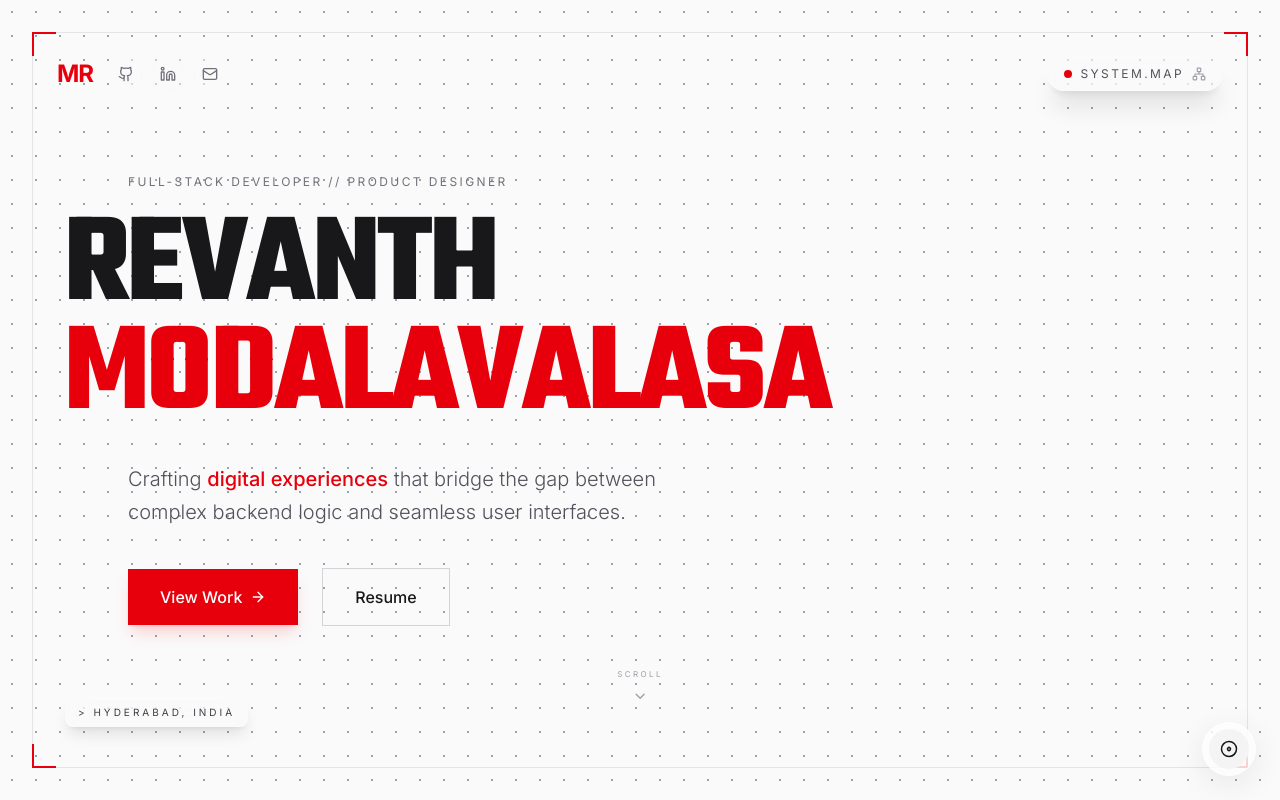
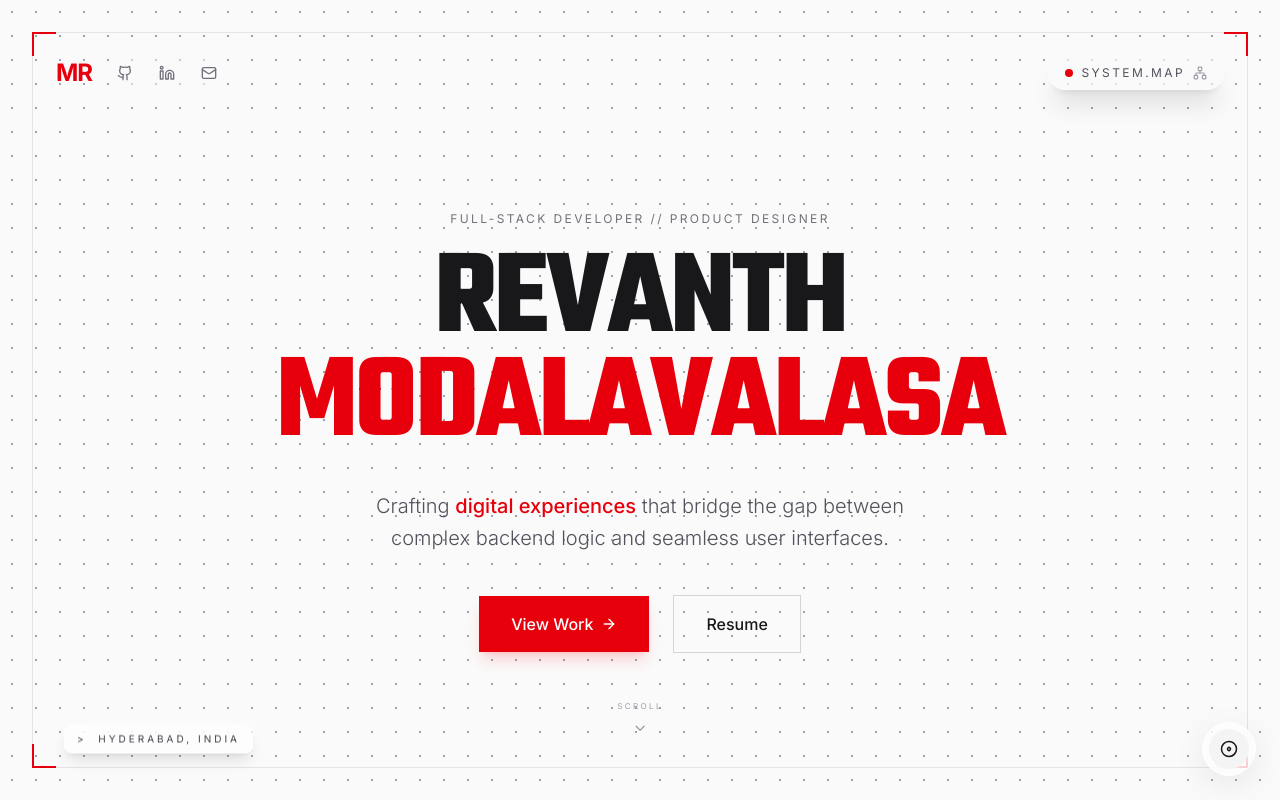
Before and after one commit to revanthm1902/my-portfolio, a Next.js app: page / in a window 1280 px wide. Built offline with nearby package versions, Linux system fonts and the light colour scheme.

Commit message:
style: Improve layout and spacing across multiple pages and components

```diff
--- a/src/app/about/page.tsx
+++ b/src/app/about/page.tsx
@@ -5,7 +5,7 @@ import Footer from "@/components/Footer";
 export default function AboutPage() {
   return (
     <AppFrame>
-      <div className="absolute inset-0 overflow-y-auto no-scrollbar">
+      <div className="absolute inset-0 overflow-y-auto no-scrollbar pb-4">
         <AboutSection />
         <Footer />
       </div>
--- a/src/app/blog/page.tsx
+++ b/src/app/blog/page.tsx
@@ -4,8 +4,8 @@ import Footer from "@/components/Footer";
 export default function BlogPage() {
   return (
     <AppFrame>
-      <div className="absolute inset-0 overflow-y-auto no-scrollbar">
-        <div className="min-h-dvh flex flex-col items-start justify-center max-w-5xl mx-auto px-6 sm:px-10 md:px-16 pt-24 md:pt-0">
+      <div className="absolute inset-0 overflow-y-auto no-scrollbar pb-4">
+        <div className="min-h-dvh flex flex-col items-start justify-center max-w-5xl mx-auto px-4 sm:px-8 md:px-12 pt-20 md:pt-0">
           <div className="font-mono text-[10px] md:text-xs tracking-[0.2em] text-zinc-500 uppercase mb-4">
             Blog // Writings
           </div>
--- a/src/app/certifications/page.tsx
+++ b/src/app/certifications/page.tsx
@@ -4,8 +4,8 @@ import Footer from "@/components/Footer";
 export default function CertificationsPage() {
   return (
     <AppFrame>
-      <div className="absolute inset-0 overflow-y-auto no-scrollbar">
-        <div className="min-h-dvh flex flex-col items-start justify-center max-w-5xl mx-auto px-6 sm:px-10 md:px-16 pt-24 md:pt-0">
+      <div className="absolute inset-0 overflow-y-auto no-scrollbar pb-4">
+        <div className="min-h-dvh flex flex-col items-start justify-center max-w-5xl mx-auto px-4 sm:px-8 md:px-12 pt-20 md:pt-0">
           <div className="font-mono text-[10px] md:text-xs tracking-[0.2em] text-zinc-500 uppercase mb-4">
             Certifications // Achievements
           </div>
--- a/src/app/contact/page.tsx
+++ b/src/app/contact/page.tsx
@@ -7,8 +7,8 @@ import Footer from "@/components/Footer";
 export default function ContactPage() {
   return (
     <AppFrame>
-      <div className="absolute inset-0 overflow-y-auto no-scrollbar">
-        <div className="min-h-dvh flex flex-col justify-center pt-24 md:pt-28 pb-16 md:pb-20">
+      <div className="absolute inset-0 overflow-y-auto no-scrollbar pb-4">
+        <div className="min-h-dvh flex flex-col justify-center pt-20 md:pt-24 pb-12 md:pb-16">
           <ContactSection />
         </div>
         <Footer />
--- a/src/app/page.tsx
+++ b/src/app/page.tsx
@@ -51,30 +51,28 @@ export default function Home() {
     <AppFrame>
       <div
         onScroll={(e) => scrollY.set(e.currentTarget.scrollTop)}
-        className="absolute inset-0 overflow-y-auto overflow-x-hidden scroll-smooth no-scrollbar"
+        className="absolute inset-0 overflow-y-auto overflow-x-hidden scroll-smooth no-scrollbar pb-4"
       >
         {/* ─── HERO SECTION ─── */}
-        <section className="relative min-h-dvh flex items-center">
+        <section className="relative min-h-dvh flex items-center justify-center">
           <motion.div
             style={{ opacity: heroOpacity, y: heroY, scale: heroScale }}
-            className="relative z-10 w-full px-6 sm:px-10 md:px-16 pt-24 md:pt-0"
+            className="relative z-10 w-full px-4 sm:px-8 md:px-12 pt-20 md:pt-0 text-center"
           >
-            <div className="max-w-5xl mx-auto">
             <motion.div
-                initial={{ opacity: 0, x: -20 }}
-                animate={{ opacity: 1, x: 0 }}
+              initial={{ opacity: 0, y: -10 }}
+              animate={{ opacity: 1, y: 0 }}
               transition={{ duration: 0.5, delay: 0.2 }}
               className="mb-4 md:mb-6 font-mono text-[10px] md:text-xs tracking-[0.2em] text-zinc-500 uppercase"
             >
               Full-Stack Developer // Product Designer
             </motion.div>
-            </div>
 
             <motion.h1
               variants={containerVariants}
               initial="hidden"
               animate="visible"
-              className={`${displayFont.className} max-w-[95vw] mx-auto text-5xl min-[400px]:text-6xl sm:text-7xl md:text-8xl lg:text-[min(10rem,10vw)] font-bold leading-[0.85] tracking-tight text-zinc-900 dark:text-zinc-50 flex flex-col`}
+              className={`${displayFont.className} text-5xl min-[400px]:text-6xl sm:text-7xl md:text-8xl lg:text-[min(10rem,9.5vw)] font-bold leading-[0.85] tracking-tight text-zinc-900 dark:text-zinc-50 flex flex-col items-center`}
               style={{ perspective: "1000px" }}
             >
               <span className="flex">
@@ -101,12 +99,11 @@ export default function Home() {
               </span>
             </motion.h1>
 
-            <div className="max-w-5xl mx-auto">
             <motion.p
               initial={{ opacity: 0, y: 20 }}
               animate={{ opacity: 1, y: 0 }}
               transition={{ duration: 0.5, delay: 1.2 }}
-                className="mt-6 md:mt-8 text-sm sm:text-base md:text-xl text-zinc-600 dark:text-zinc-400 max-w-xl font-light leading-relaxed"
+              className="mt-6 md:mt-8 text-sm sm:text-base md:text-xl text-zinc-600 dark:text-zinc-400 max-w-xl mx-auto font-light leading-relaxed"
             >
               Crafting{" "}
               <span className="font-medium text-red-600 dark:text-red-500">
@@ -120,7 +117,7 @@ export default function Home() {
               initial={{ opacity: 0, y: 20 }}
               animate={{ opacity: 1, y: 0 }}
               transition={{ duration: 0.5, delay: 1.3 }}
-              className="mt-8 md:mt-10 flex flex-col sm:flex-row items-stretch sm:items-center gap-4 md:gap-6 w-full sm:w-auto"
+              className="mt-8 md:mt-10 flex flex-col sm:flex-row items-center justify-center gap-4 md:gap-6"
             >
               <Link
                 href="/projects"
@@ -139,7 +136,6 @@ export default function Home() {
                 Resume
               </Link>
             </motion.div>
-            </div>
           </motion.div>
 
           {/* Scroll-down indicator */}
--- a/src/app/projects/page.tsx
+++ b/src/app/projects/page.tsx
@@ -4,8 +4,8 @@ import Footer from "@/components/Footer";
 export default function ProjectsPage() {
   return (
     <AppFrame>
-      <div className="absolute inset-0 overflow-y-auto no-scrollbar">
-        <div className="min-h-dvh flex flex-col items-start justify-center max-w-5xl mx-auto px-6 sm:px-10 md:px-16 pt-24 md:pt-0">
+      <div className="absolute inset-0 overflow-y-auto no-scrollbar pb-4">
+        <div className="min-h-dvh flex flex-col items-start justify-center max-w-5xl mx-auto px-4 sm:px-8 md:px-12 pt-20 md:pt-0">
           <div className="font-mono text-[10px] md:text-xs tracking-[0.2em] text-zinc-500 uppercase mb-4">
             Projects // Work
           </div>
--- a/src/app/resume/page.tsx
+++ b/src/app/resume/page.tsx
@@ -13,7 +13,7 @@ const DRIVE_DOWNLOAD_URL = `https://drive.google.com/uc?export=download&id=${FIL
 export default function ResumePage() {
   return (
     <AppFrame>
-      <div className="absolute inset-0 z-10 flex flex-col items-center">
+      <div className="absolute inset-0 flex flex-col items-center">
 
         {/* 1. DYNAMIC TOP SPACER: Prevents collision with MR Logo and SYSTEM.MAP button */}
         <div className="shrink-0 h-28 md:h-32" />
@@ -24,7 +24,7 @@ export default function ResumePage() {
           animate={{ opacity: 1, y: 0, scale: 1 }}
           transition={{ duration: 0.5, type: "spring", damping: 20 }}
           // MOBILE FIX: Restricted width to calc(100vw - 4rem) to stay inside sniper borders
-          className="flex-1 w-[calc(100vw-4rem)] md:w-[75vw] max-w-5xl mb-20 md:mb-12 flex flex-col bg-[#0a0a0a] rounded-xl shadow-2xl overflow-hidden border border-zinc-200 dark:border-zinc-800"
+          className="flex-1 w-[calc(100%-2rem)] md:w-[85%] max-w-5xl mb-20 md:mb-12 flex flex-col bg-[#0a0a0a] rounded-xl shadow-2xl overflow-hidden border border-zinc-200 dark:border-zinc-800"
         >
           {/* MACBOOK TITLE BAR */}
           <div className="flex items-center justify-between px-3 md:px-5 py-3 bg-[#121212] border-b border-zinc-800 shrink-0">
--- a/src/app/skills/page.tsx
+++ b/src/app/skills/page.tsx
@@ -4,8 +4,8 @@ import Footer from "@/components/Footer";
 export default function SkillsPage() {
   return (
     <AppFrame>
-      <div className="absolute inset-0 overflow-y-auto no-scrollbar">
-        <div className="min-h-dvh flex flex-col items-start justify-center max-w-5xl mx-auto px-6 sm:px-10 md:px-16 pt-24 md:pt-0">
+      <div className="absolute inset-0 overflow-y-auto no-scrollbar pb-4">
+        <div className="min-h-dvh flex flex-col items-start justify-center max-w-5xl mx-auto px-4 sm:px-8 md:px-12 pt-20 md:pt-0">
           <div className="font-mono text-[10px] md:text-xs tracking-[0.2em] text-zinc-500 uppercase mb-4">
             Skills // Tech Stack
           </div>
--- a/src/components/AboutSection.tsx
+++ b/src/components/AboutSection.tsx
@@ -76,7 +76,7 @@ const achievements = [
 
 export default function AboutSection() {
   return (
-    <div className="relative z-10 min-h-dvh pt-24 md:pt-28 pb-20 px-6 sm:px-8 md:px-16">
+    <div className="relative z-10 min-h-dvh pt-20 md:pt-24 pb-16 px-4 sm:px-6 md:px-12">
       <div className="max-w-4xl mx-auto">
         {/* Glass wrapper */}
         <div className="relative p-5 sm:p-8 md:p-12 bg-white/95 dark:bg-[#09090b]/95 backdrop-blur-2xl rounded-2xl border border-zinc-200 dark:border-zinc-800 shadow-2xl">
--- a/src/components/AppFrame.tsx
+++ b/src/components/AppFrame.tsx
@@ -62,18 +62,20 @@ export default function AppFrame({ children }: { children: React.ReactNode }) {
             <div className="absolute -top-px -right-px w-4 h-4 md:w-6 md:h-6 border-t-2 border-r-2 border-red-600" />
             <div className="absolute -bottom-px -left-px w-4 h-4 md:w-6 md:h-6 border-b-2 border-l-2 border-red-600" />
             <div className="absolute -bottom-px -right-px w-4 h-4 md:w-6 md:h-6 border-b-2 border-r-2 border-red-600" />
+          </div>
 
-            {/* Bottom Left Location */}
-            <div className="absolute bottom-6 md:bottom-10 left-6 md:left-8">
-              <div className="inline-flex items-center gap-2 px-3 py-1.5 bg-white/10 dark:bg-white/5 backdrop-blur-md border border-white/20 dark:border-zinc-700/50 rounded-md shadow-lg">
-                <span className="font-mono text-[8px] md:text-[10px] text-zinc-700 dark:text-zinc-400 tracking-[0.3em] uppercase">
-                  {">"} Hyderabad, India
-                </span>
-              </div>
+          {/* Bottom Left Location — attached to bottom border */}
+          <div className="absolute bottom-4 md:bottom-8 left-8 md:left-16 z-30 pointer-events-none -translate-y-1/2">
+            <div className="inline-flex items-center gap-2 px-3 py-1.5 bg-white/60 dark:bg-zinc-900/60 backdrop-blur-md border border-white/30 dark:border-zinc-700/50 rounded-md shadow-lg">
+              <span className="font-mono text-[8px] md:text-[10px] text-zinc-700 dark:text-zinc-400 tracking-[0.3em] uppercase">
+                {"> "} Hyderabad, India
+              </span>
             </div>
+          </div>
 
-            {/* Top Bar (Logo + Map Trigger) */}
-            <div className="absolute top-4 md:top-6 left-4 right-4 md:left-6 md:right-6 flex items-center justify-between pointer-events-auto z-40">
+          {/* Top Bar (Logo + Map Trigger) */}
+          <div className="absolute top-4 md:top-8 left-4 md:left-8 right-4 md:right-8 z-40">
+            <div className="flex items-center justify-between px-4 md:px-6 pt-4 md:pt-6">
               <div className="flex items-center gap-3 md:gap-4">
                 <div onClick={() => router.push("/")} className="font-mono text-xl md:text-2xl font-bold text-red-600 tracking-tighter cursor-pointer">MR</div>
                 <div className="hidden sm:flex items-center gap-2">
@@ -105,13 +107,13 @@ export default function AppFrame({ children }: { children: React.ReactNode }) {
             {isNavOpen && <NavWindow isOpen={isNavOpen} onClose={() => setIsNavOpen(false)} />}
           </AnimatePresence>
 
-          {/* 4. THE ACTUAL PAGE CONTENT (Injected here via routing) */}
+          {/* 4. THE ACTUAL PAGE CONTENT — clipped inside frame */}
           <motion.div
             key="page-content"
             initial={{ opacity: 0, y: 8 }}
             animate={{ opacity: 1, y: 0 }}
             transition={{ duration: 0.35, ease: "easeOut" }}
-            className="absolute inset-0 z-10 w-full h-full"
+            className="absolute inset-4 md:inset-8 z-10 overflow-hidden"
           >
             {children}
           </motion.div>
--- a/src/components/ContactSection.tsx
+++ b/src/components/ContactSection.tsx
@@ -23,12 +23,6 @@ const contactLinks = [
     label: "LinkedIn",
     value: "Modalavalasa Revanth",
     href: "https://www.linkedin.com/in/modalavalasa-revanth/",
-  },
-  {
-    icon: MapPin,
-    label: "Location",
-    value: "Hyderabad, India",
-    href: null,
   },
 ];
 
@@ -60,7 +54,7 @@ export default function ContactSection() {
   };
 
   return (
-    <div className="max-w-5xl mx-auto w-full px-6 md:px-12">
+    <div className="max-w-5xl mx-auto w-full px-4 md:px-8">
       <motion.div
         initial={{ opacity: 0, y: 30 }}
         whileInView={{ opacity: 1, y: 0 }}
@@ -81,7 +75,7 @@ export default function ContactSection() {
 
       <div className="grid grid-cols-1 lg:grid-cols-2 gap-10 md:gap-14">
         {/* ─── Contact Cards ─── */}
-        <div className="grid grid-cols-1 sm:grid-cols-2 gap-3 md:gap-4 self-start">
+        <div className="flex flex-col gap-3 md:gap-4 self-start">
           {contactLinks.map((item, index) => {
             const Icon = item.icon;
             return (
@@ -97,9 +91,9 @@ export default function ContactSection() {
                     href={item.href}
                     target="_blank"
                     rel="noreferrer"
-                    className="group flex items-center gap-4 p-5 md:p-6 border border-zinc-200 dark:border-zinc-800 bg-white/60 dark:bg-zinc-900/60 backdrop-blur-sm hover:border-red-600/50 transition-all"
+                    className="group flex items-center gap-4 p-5 md:p-6 bg-white/40 dark:bg-zinc-900/40 backdrop-blur-xl border border-white/30 dark:border-zinc-700/50 rounded-lg shadow-lg hover:border-red-600/50 transition-all"
                   >
-                    <div className="shrink-0 w-10 h-10 md:w-12 md:h-12 flex items-center justify-center border border-zinc-200 dark:border-zinc-800 bg-zinc-50 dark:bg-zinc-900 group-hover:border-red-600/50 transition-colors">
+                    <div className="shrink-0 w-10 h-10 md:w-12 md:h-12 flex items-center justify-center rounded-md bg-white/60 dark:bg-zinc-800/60 border border-white/40 dark:border-zinc-700/50 group-hover:border-red-600/50 transition-colors">
                       <Icon size={18} className="text-zinc-500 group-hover:text-red-600 transition-colors" />
                     </div>
                     <div className="min-w-0 flex-1">
@@ -116,8 +110,8 @@ export default function ContactSection() {
                     />
                   </a>
                 ) : (
-                  <div className="flex items-center gap-4 p-5 md:p-6 border border-zinc-200 dark:border-zinc-800 bg-white/60 dark:bg-zinc-900/60 backdrop-blur-sm">
-                    <div className="shrink-0 w-10 h-10 md:w-12 md:h-12 flex items-center justify-center border border-zinc-200 dark:border-zinc-800 bg-zinc-50 dark:bg-zinc-900">
+                  <div className="flex items-center gap-4 p-5 md:p-6 bg-white/40 dark:bg-zinc-900/40 backdrop-blur-xl border border-white/30 dark:border-zinc-700/50 rounded-lg shadow-lg">
+                    <div className="shrink-0 w-10 h-10 md:w-12 md:h-12 flex items-center justify-center rounded-md bg-white/60 dark:bg-zinc-800/60 border border-white/40 dark:border-zinc-700/50">
                       <Icon size={18} className="text-zinc-500" />
                     </div>
                     <div className="min-w-0 flex-1">
--- a/src/components/Footer.tsx
+++ b/src/components/Footer.tsx
@@ -58,7 +58,7 @@ export default function Footer() {
             <h4 className="font-mono text-[10px] tracking-[0.3em] text-zinc-400 uppercase mb-4">
               Connect
             </h4>
-            <div className="flex flex-col gap-2">
+            <div className="flex items-center gap-3">
               {socials.map((s) => {
                 const Icon = s.icon;
                 return (
@@ -67,10 +67,10 @@ export default function Footer() {
                     href={s.href}
                     target="_blank"
                     rel="noreferrer"
-                    className="flex items-center gap-2 text-sm text-zinc-600 dark:text-zinc-400 hover:text-red-600 dark:hover:text-red-500 transition-colors font-mono"
+                    aria-label={s.label}
+                    className="p-2.5 rounded-lg border border-zinc-200 dark:border-zinc-800 bg-zinc-50 dark:bg-zinc-900 text-zinc-500 dark:text-zinc-400 hover:text-red-600 hover:border-red-600/50 dark:hover:text-red-500 transition-all"
                   >
-                    <Icon size={14} />
-                    {s.label}
+                    <Icon size={16} />
                   </a>
                 );
               })}
```
Lines whose indentation alone changed are shown as unchanged.
